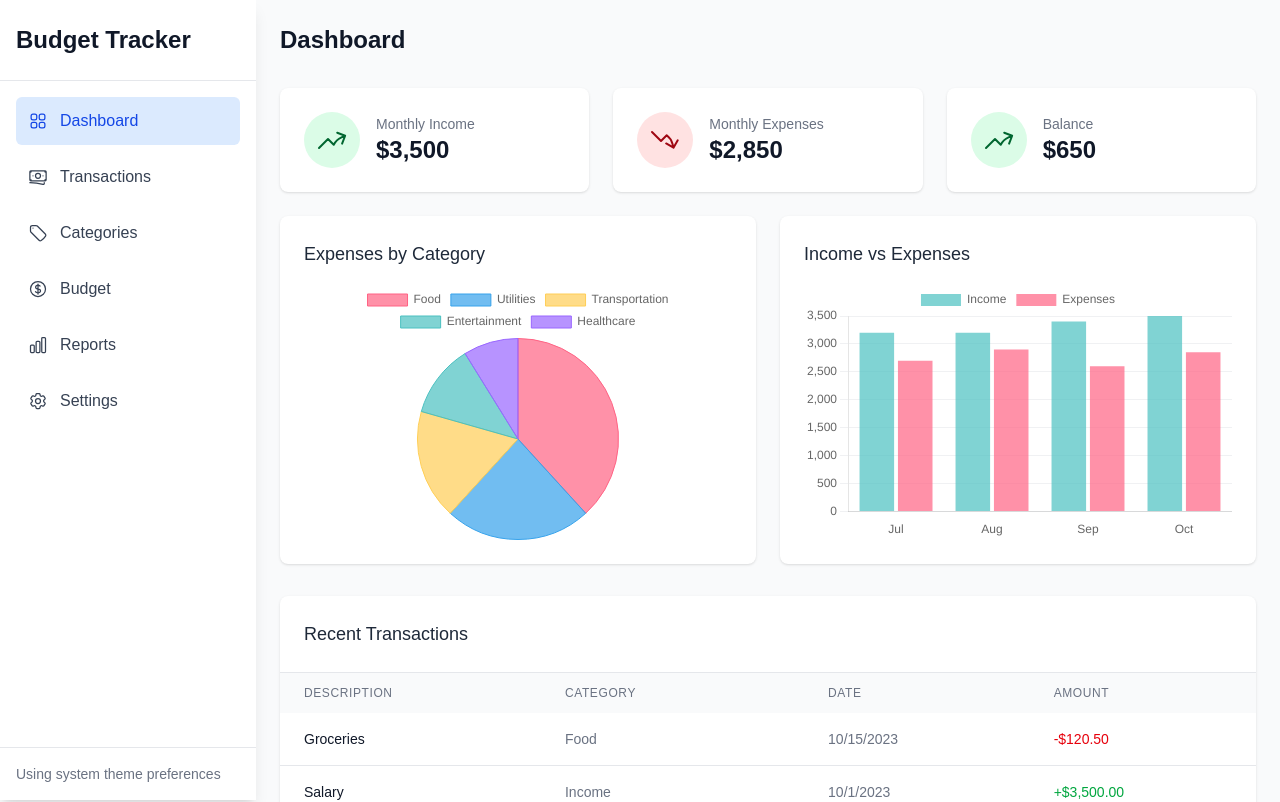
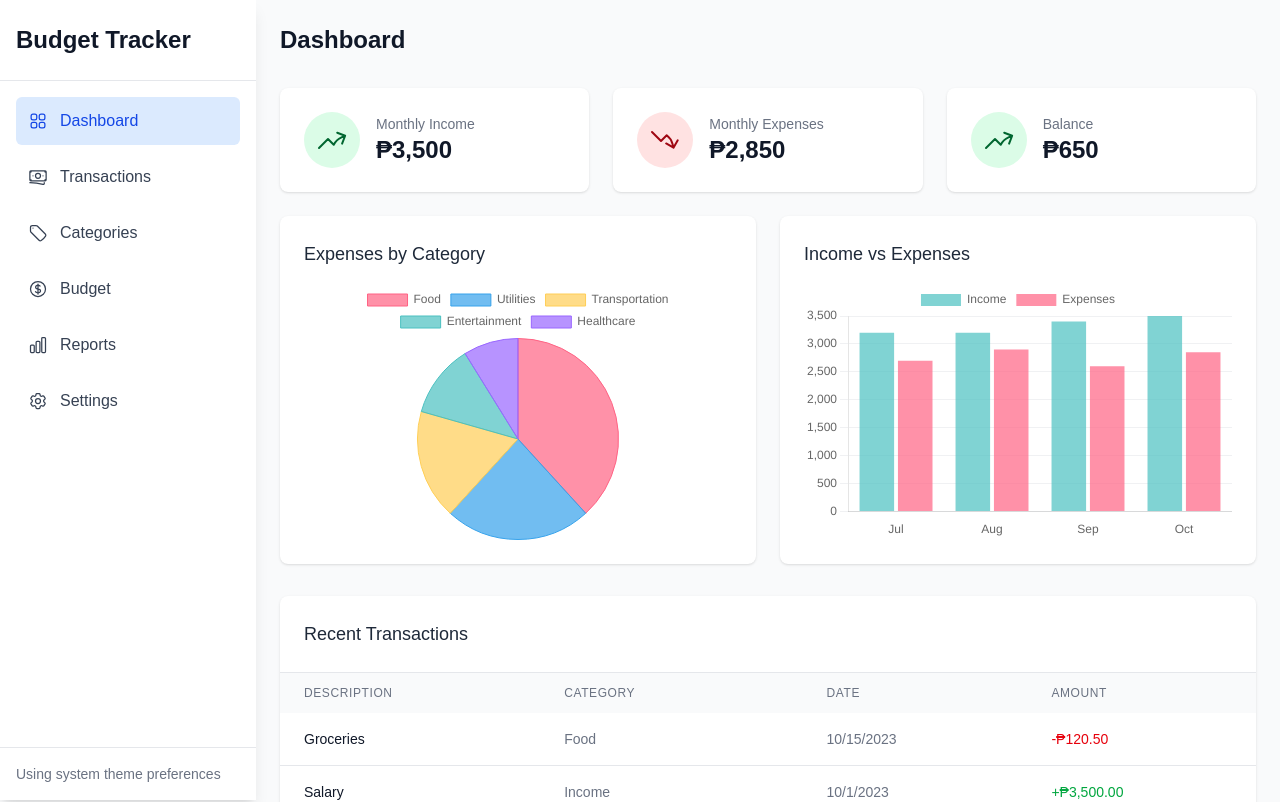
Before and after one commit to cup-noodlehS/cmsc126-LE2, a Next.js app in the folder client/: page / in a window 1280 px wide. Shown: the top 802 px of the page. Built offline with nearby package versions, Linux system fonts and the light colour scheme.

Commit message:
replace currency to PHP

```diff
--- a/client/app/components/dashboard/Dashboard.tsx
+++ b/client/app/components/dashboard/Dashboard.tsx
@@ -85,17 +85,17 @@ export function Dashboard() {
       <div className="grid grid-cols-1 md:grid-cols-3 gap-6 mb-6">
         <SummaryCard
           title="Monthly Income"
-          value={`$${mockMonthlyData.income.toLocaleString()}`}
+          value={`₱${mockMonthlyData.income.toLocaleString()}`}
           type="income"
         />
         <SummaryCard
           title="Monthly Expenses"
-          value={`$${mockMonthlyData.expenses.toLocaleString()}`}
+          value={`₱${mockMonthlyData.expenses.toLocaleString()}`}
           type="expense"
         />
         <SummaryCard
           title="Balance"
-          value={`$${mockMonthlyData.balance.toLocaleString()}`}
+          value={`₱${mockMonthlyData.balance.toLocaleString()}`}
           type={mockMonthlyData.balance >= 0 ? "positive" : "negative"}
         />
       </div>
@@ -158,9 +158,9 @@ export function Dashboard() {
                   <td className={`px-6 py-4 whitespace-nowrap text-sm font-medium ${
                     transaction.amount >= 0 ? 'text-green-600 dark:text-green-400' : 'text-red-600 dark:text-red-400'
                   }`}>
-                    {transaction.amount >= 0 ? '+' : ''}{transaction.amount.toLocaleString('en-US', {
+                    {transaction.amount >= 0 ? '+' : ''}{transaction.amount.toLocaleString('en-PH', {
                       style: 'currency',
-                      currency: 'USD',
+                      currency: 'PHP',
                     })}
                   </td>
                 </tr>
--- a/client/app/components/transactions/TransactionForm.tsx
+++ b/client/app/components/transactions/TransactionForm.tsx
@@ -116,7 +116,7 @@ export function TransactionForm({ transaction, onClose }: TransactionFormProps)
           </label>
           <div className="mt-1 relative rounded-md shadow-sm">
             <div className="absolute inset-y-0 left-0 pl-3 flex items-center pointer-events-none">
-              <span className="text-gray-500 dark:text-gray-400 sm:text-sm">$</span>
+              <span className="text-gray-500 dark:text-gray-400 sm:text-sm">₱</span>
             </div>
             <input
               type="number"
@@ -130,7 +130,7 @@ export function TransactionForm({ transaction, onClose }: TransactionFormProps)
               placeholder="0.00"
             />
             <div className="absolute inset-y-0 right-0 pr-3 flex items-center pointer-events-none">
-              <span className="text-gray-500 dark:text-gray-400 sm:text-sm">USD</span>
+              <span className="text-gray-500 dark:text-gray-400 sm:text-sm">PHP</span>
             </div>
           </div>
         </div>
--- a/client/app/components/transactions/TransactionsList.tsx
+++ b/client/app/components/transactions/TransactionsList.tsx
@@ -20,9 +20,9 @@ export function TransactionsList({ transactions, onEdit }: TransactionsListProps
 
   // Format currency function
   const formatCurrency = (amount: number) => {
-    return amount.toLocaleString("en-US", {
+    return amount.toLocaleString("en-PH", {
       style: "currency",
-      currency: "USD",
+      currency: "PHP",
     });
   };
 
```
